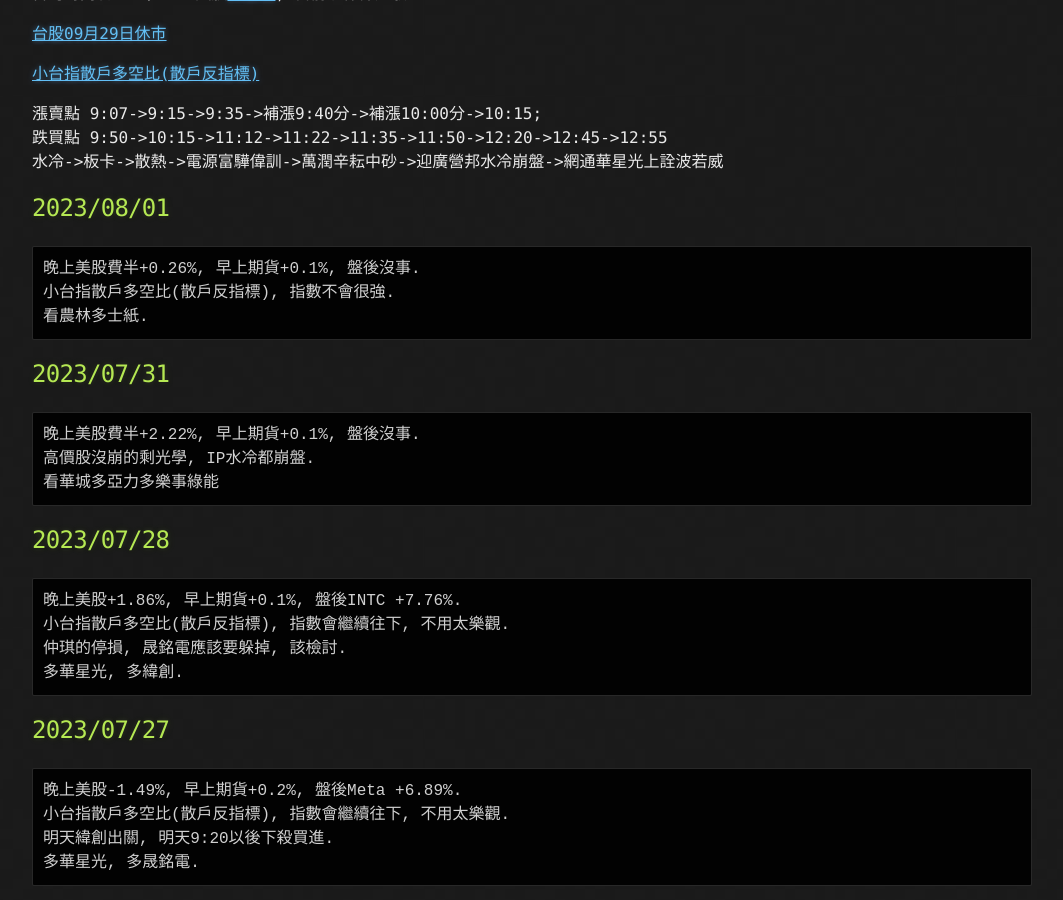
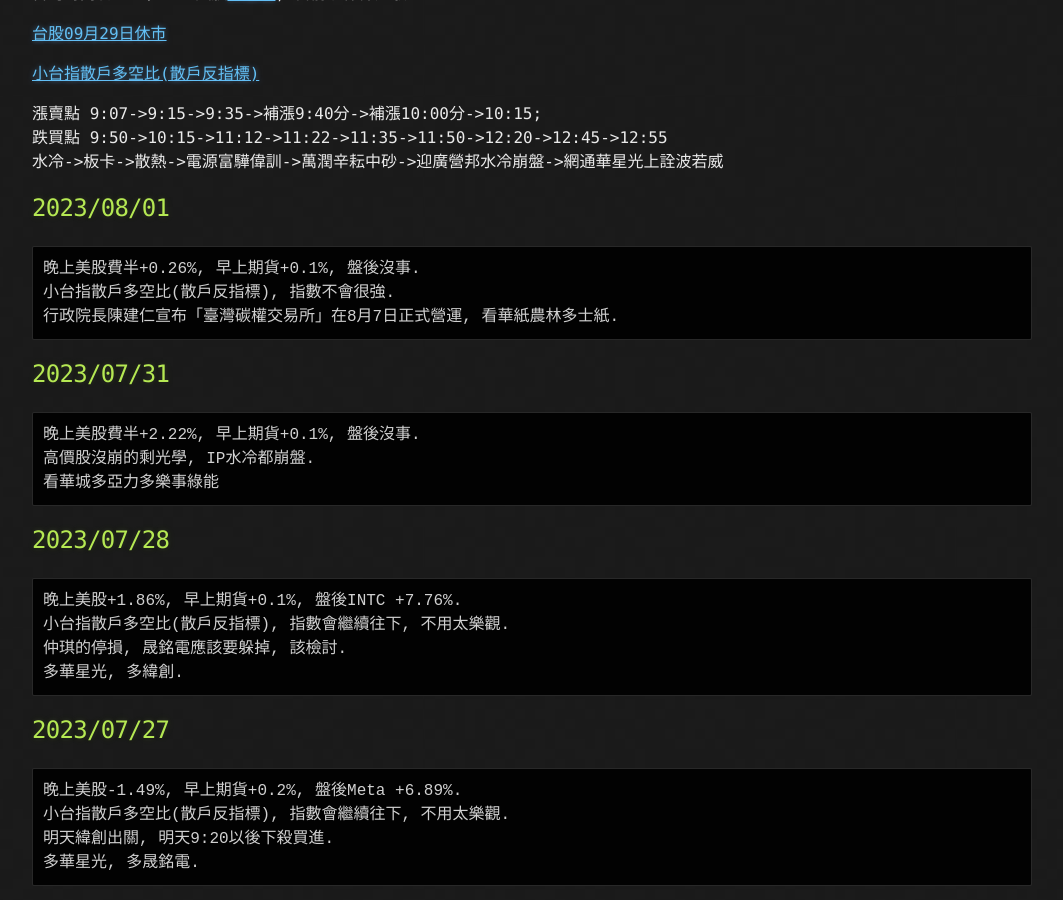
Before and after one commit to lepg5487/Stock_God, a Jekyll site: the page built from index.md, in a window 1280 px wide and 900 px high, scrolled down 436 px. Shown: the whole window, without its empty margins (108-1171 px from the left). Built offline with Jekyll 4.4.1, drawn with Linux system fonts in a browser that asks for light colours; our own code applies the rules of GitHub Pages for plain Markdown files.

Commit message:
Update index.md

````diff
--- a/index.md
+++ b/index.md
@@ -24,7 +24,7 @@
 ```
 晚上美股費半+0.26%, 早上期貨+0.1%, 盤後沒事.
 小台指散戶多空比(散戶反指標), 指數不會很強.
-看農林多士紙.
+行政院長陳建仁宣布「臺灣碳權交易所」在8月7日正式營運, 看華紙農林多士紙.
 ```
 
 ## 2023/07/31
````
